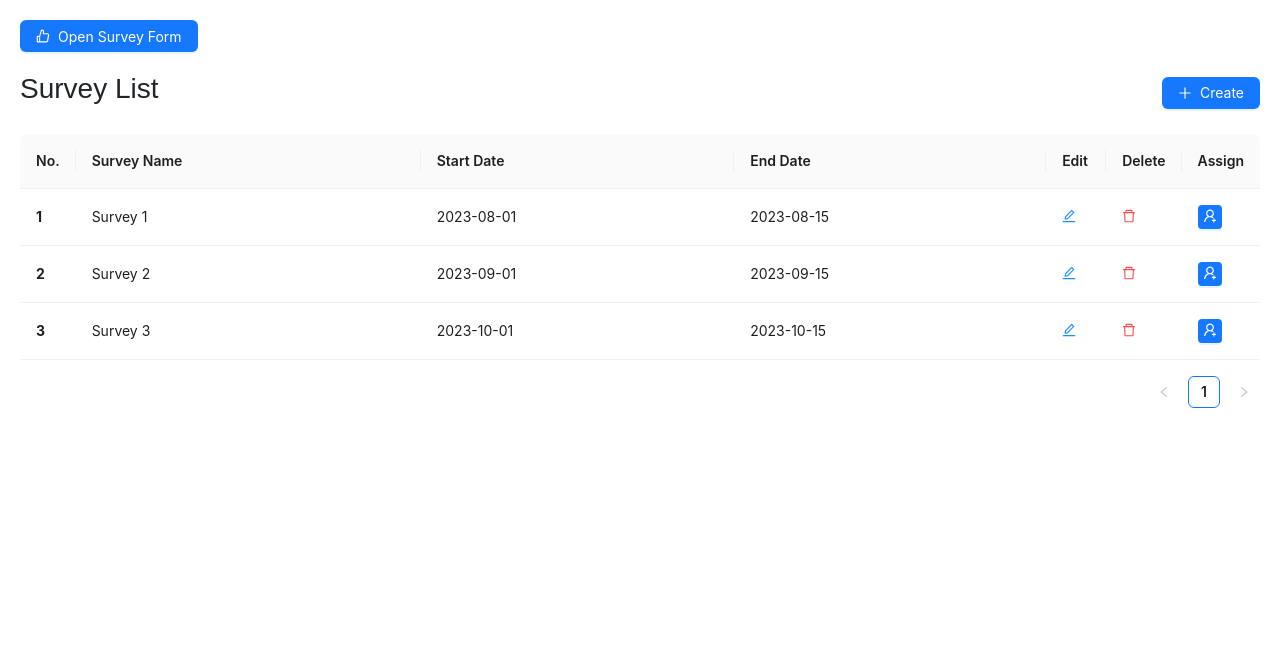
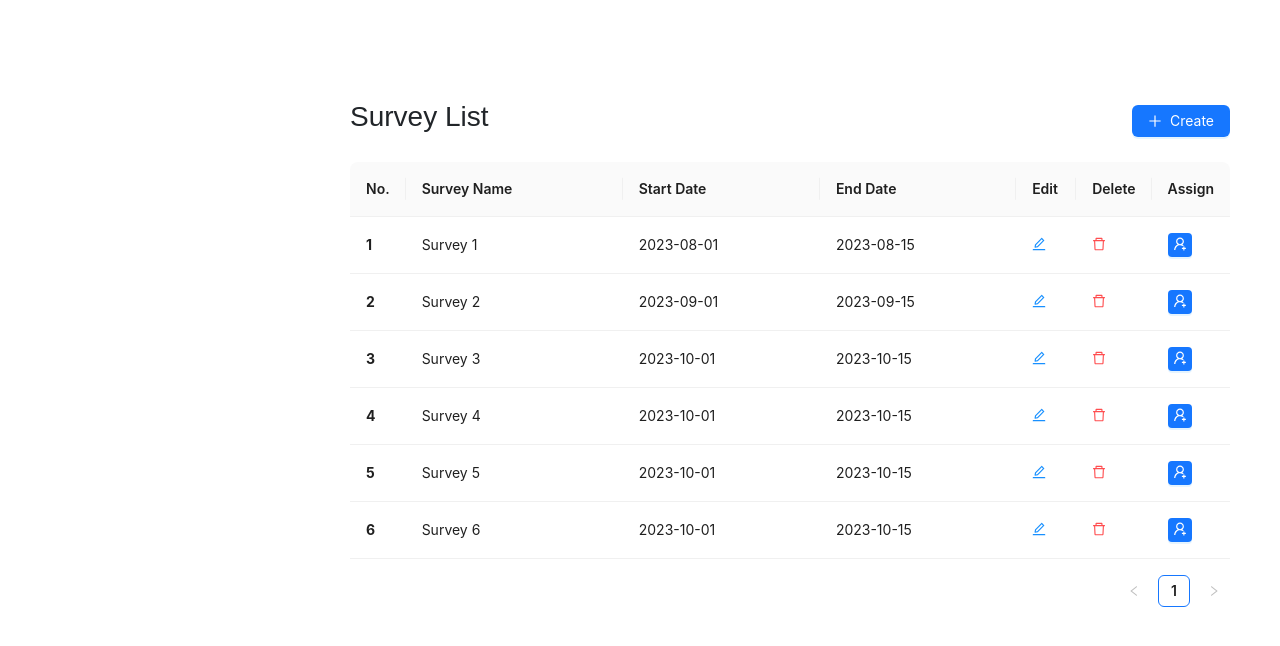
Before and after one commit to dhrumil-sangani/SurveyManagementSystem, a React (Create React App) app: page /surveyForm in a window 1280 px wide. Shown: the top 646 px of the page. Built offline with nearby package versions, Linux system fonts and the light colour scheme.

Commit message:
Update something

```diff
--- a/package.json
+++ b/package.json
@@ -23,6 +23,8 @@
     "reactstrap": "^9.2.0",
     "survey-core": "^1.9.104",
     "survey-creator-react": "^1.9.104",
+    "survey-react": "^1.9.109",
+    "survey-react-ui": "^1.9.109",
     "sweetalert": "^2.1.2",
     "web-vitals": "^2.1.4",
     "yup": "^1.2.0"
--- a/src/AppRoutes.js
+++ b/src/AppRoutes.js
@@ -7,6 +7,7 @@ import SurveyForm from './pages/SurveyForm';
 import DynamicForm from './pages/DynamicForm';
 import { UserContext } from './App';
 import { User } from './pages/User';
+import SurveyCreate from './pages/CreateSurvey';
 
 const AppRoutes = () => {
   const { state, dispatch } = useContext(UserContext);
@@ -20,6 +21,8 @@ const AppRoutes = () => {
         <Route exact path="/login" element={<Login />}></Route>
         <Route exact path="/surveyForm" element={<SurveyForm />}></Route>
         <Route exact path="/createForm" element={<DynamicForm />} />
+        <Route exact path="/surveyCreate" element={<SurveyCreate />} />
+
     </Routes>
   )
 }
--- /dev/null
+++ b/src/pages/CreateSurvey.js
@@ -0,0 +1,52 @@
+import React, { useEffect, useState } from "react";
+import { Survey } from "survey-react-ui";
+const SurveyCreate = () => {
+  const [survey, setSurvey] = useState(null);
+
+  // Define your survey data
+  const surveyJSON = {
+    title: "Survey Example",
+    pages: [
+      {
+        title: "Survey Page",
+        questions: [
+          {
+            type: "dropdown",
+            name: "question1",
+            title: "Pick a region...",
+            isRequired: true,
+            choices: ["Africa"],
+          },
+        ],
+      },
+    ],
+  };
+
+  useEffect(() => {
+    // Create a model from the survey data and set up an event listener for the survey completion
+    const surveyModel = new Survey.Model(surveyJSON);
+    surveyModel.onComplete.add(onSurveyComplete);
+
+    // Set the survey model to the state
+    setSurvey(surveyModel);
+  }, []);
+
+  const onSurveyComplete = (survey) => {
+    // Handle the survey completion data here
+    const surveyData = survey.data;
+    console.log("Survey data:", surveyData);
+
+    // You can send the survey data to your server or perform any other actions as needed
+  };
+
+  return (
+    <main id="main" className="main">
+      <div className="survey-container">
+        <h2>{surveyJSON.title}</h2>
+        {survey && <Survey.Survey model={survey} />}
+      </div>
+    </main>
+  );
+};
+
+export default SurveyCreate;
--- a/src/pages/SurveyForm.js
+++ b/src/pages/SurveyForm.js
@@ -1,25 +1,62 @@
 import React, { useState } from "react";
-import { useNavigate  } from "react-router-dom";
+import { useNavigate } from "react-router-dom";
 import { Drawer, Button, Table, Space } from "antd";
-import { LikeOutlined, PlusOutlined, EditOutlined, DeleteOutlined, UserAddOutlined } from "@ant-design/icons";
+import {
+  LikeOutlined,
+  PlusOutlined,
+  EditOutlined,
+  DeleteOutlined,
+  UserAddOutlined,
+} from "@ant-design/icons";
 import CustomGoogleForms from "../component/SurveyForm/CustomGoogleForms";
 
 const SurveyForm = () => {
-
-
-  const navigate = useNavigate ();
+  const navigate = useNavigate();
 
   const redirectToCreateForm = () => {
-    navigate("/createForm");
+    navigate("/SurveyCreate");
   };
 
   const [open, setOpen] = useState(false);
 
   // Sample data for the DataTable
   const dataSource = [
-    { key: "1", name: "Survey 1", startDate: "2023-08-01", endDate: "2023-08-15" },
-    { key: "2", name: "Survey 2", startDate: "2023-09-01", endDate: "2023-09-15" },
-    { key: "3", name: "Survey 3", startDate: "2023-10-01", endDate: "2023-10-15" },
+    {
+      key: "1",
+      name: "Survey 1",
+      startDate: "2023-08-01",
+      endDate: "2023-08-15",
+    },
+    {
+      key: "2",
+      name: "Survey 2",
+      startDate: "2023-09-01",
+      endDate: "2023-09-15",
+    },
+    {
+      key: "3",
+      name: "Survey 3",
+      startDate: "2023-10-01",
+      endDate: "2023-10-15",
+    },
+    {
+      key: "4",
+      name: "Survey 4",
+      startDate: "2023-10-01",
+      endDate: "2023-10-15",
+    },
+    {
+      key: "5",
+      name: "Survey 5",
+      startDate: "2023-10-01",
+      endDate: "2023-10-15",
+    },
+    {
+      key: "6",
+      name: "Survey 6",
+      startDate: "2023-10-01",
+      endDate: "2023-10-15",
+    },
   ];
 
   const columns = [
@@ -50,28 +87,34 @@ const SurveyForm = () => {
       dataIndex: "edit",
       key: "edit",
       width: 60,
-      render: () => <EditOutlined style={{ color: "#1890ff", cursor: "pointer" }} />,
+      render: () => (
+        <EditOutlined style={{ color: "#1890ff", cursor: "pointer" }} />
+      ),
     },
     {
       title: "Delete",
       dataIndex: "delete",
       key: "delete",
       width: 70,
-      render: () => <DeleteOutlined style={{ color: "#ff4d4f", cursor: "pointer" }} />,
+      render: () => (
+        <DeleteOutlined style={{ color: "#ff4d4f", cursor: "pointer" }} />
+      ),
     },
     {
       title: "Assign",
       dataIndex: "assign",
       key: "assign",
       width: 70,
-      render: () => <Button type="primary" icon={<UserAddOutlined />} size="small"></Button>,
-
+      render: () => (
+        <Button type="primary" icon={<UserAddOutlined />} size="small"></Button>
+      ),
     },
   ];
 
   return (
-    <div style={{ padding: "20px" }}>
-      <Button
+    <main id="main" className="main">
+      <div style={{ padding: "20px" }}>
+        {/* <Button
         type="primary"
         icon={<LikeOutlined />}
         onClick={() => setOpen(true)}
@@ -87,13 +130,27 @@ const SurveyForm = () => {
         width={400}
       >
         <CustomGoogleForms setOpen={setOpen} />
-      </Drawer>
-      <div style={{ display: "flex", justifyContent: "space-between", alignItems: "center", marginBottom: "20px" }}>
-        <h3>Survey List</h3>
-        <Button type="primary" icon={<PlusOutlined />} onClick={redirectToCreateForm}>Create</Button>
+      </Drawer> */}
+        <div
+          style={{
+            display: "flex",
+            justifyContent: "space-between",
+            alignItems: "center",
+            marginBottom: "20px",
+          }}
+        >
+          <h3>Survey List</h3>
+          <Button
+            type="primary"
+            icon={<PlusOutlined />}
+            onClick={redirectToCreateForm}
+          >
+            Create
+          </Button>
+        </div>
+        <Table dataSource={dataSource} columns={columns} />
       </div>
-      <Table dataSource={dataSource} columns={columns} />
-    </div>
+    </main>
   );
 };
 
```
Also changed, not shown: 1 other file (tests, documents, lock files or other folders).
